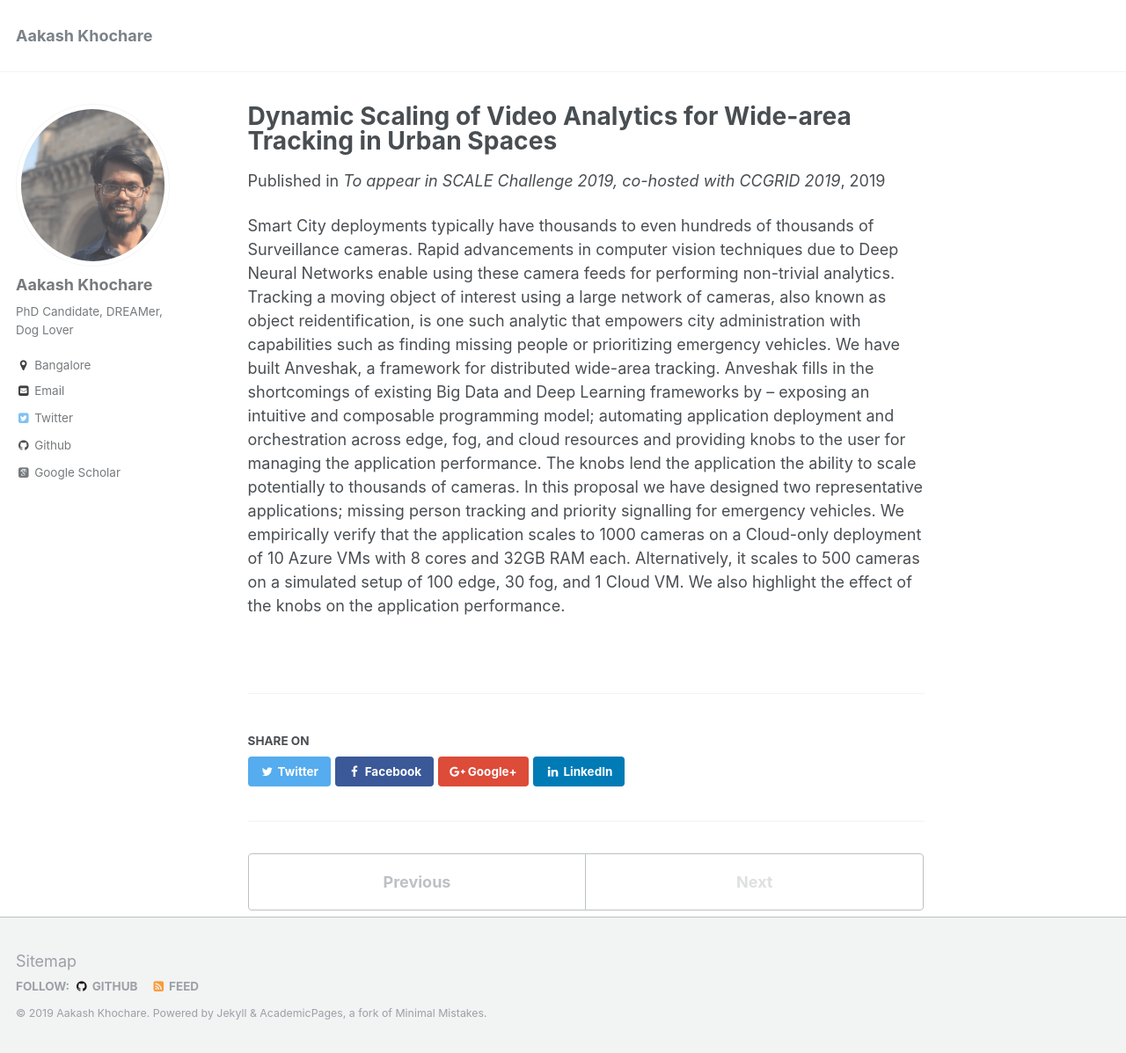
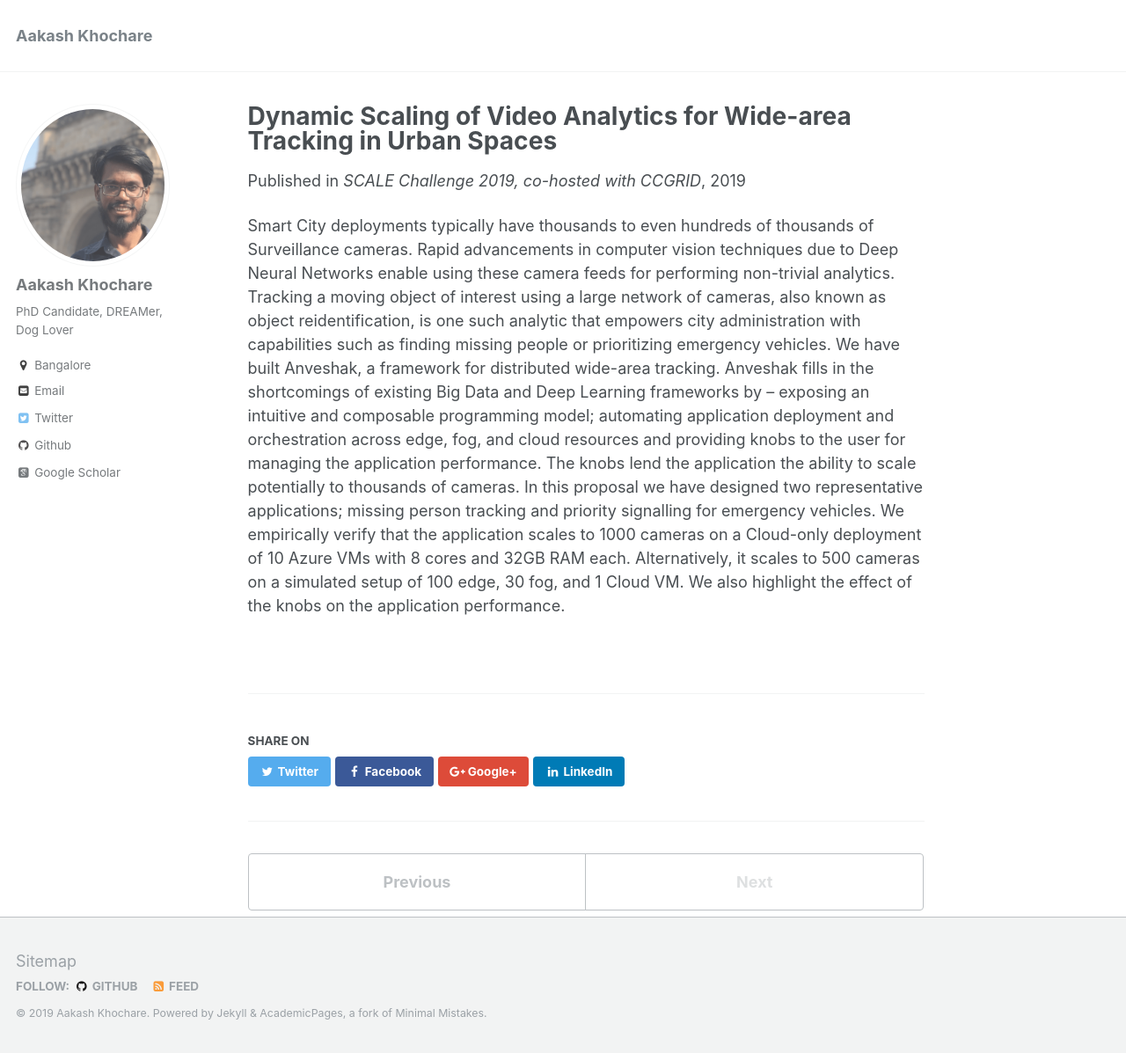
Before and after one commit to aakashkhochare/aakashkhochare.github.io, a Jekyll site: the page built from _publications/2010-10-01-paper-title-number-4.md, in a window 1280 px wide and 1197 px high. Shown: the whole window at 88% size. Built offline with Jekyll 4.4.1, drawn with Linux system fonts in a browser that asks for light colours; some web fonts are replaced.

```diff
--- a/_publications/2010-10-01-paper-title-number-4.md
+++ b/_publications/2010-10-01-paper-title-number-4.md
@@ -4,7 +4,7 @@ collection: publications
 permalink: /publication/SCALE-ANV
 excerpt: 'We design and develop an analytics platform that allows easy composability of these neural networks to solve the problem of wide-area tracking. The platform solves multiple system side challenges that would otherwise hamper or complicate the development of such applications.'
 date:  2019-05-15
-venue: 'To appear in SCALE Challenge 2019, co-hosted with CCGRID 2019'
+venue: 'SCALE Challenge 2019, co-hosted with CCGRID'
 paperurl: ''
 ---
 Smart City deployments typically have thousands to even hundreds of thousands of Surveillance cameras. Rapid advancements in computer vision techniques due to Deep Neural Networks enable using these camera feeds for performing non-trivial analytics. Tracking a moving object of interest using a large network of cameras, also known as object reidentification, is one such analytic that empowers city administration with capabilities such as finding missing people or prioritizing emergency vehicles. We have built Anveshak, a framework for distributed wide-area tracking. Anveshak fills in the shortcomings of existing Big Data and Deep Learning frameworks by -- exposing an intuitive and composable programming model; automating application deployment and orchestration across edge, fog, and cloud resources and providing knobs to the user for managing the application performance. The knobs lend the application the ability to scale potentially to thousands of cameras. In this proposal we have designed two representative applications; missing person tracking and priority signalling for emergency vehicles.
```
Also changed, not shown: _teaching/2014-spring-teaching-1.md (+1 -1 lines), Gemfile.lock (deleted).
